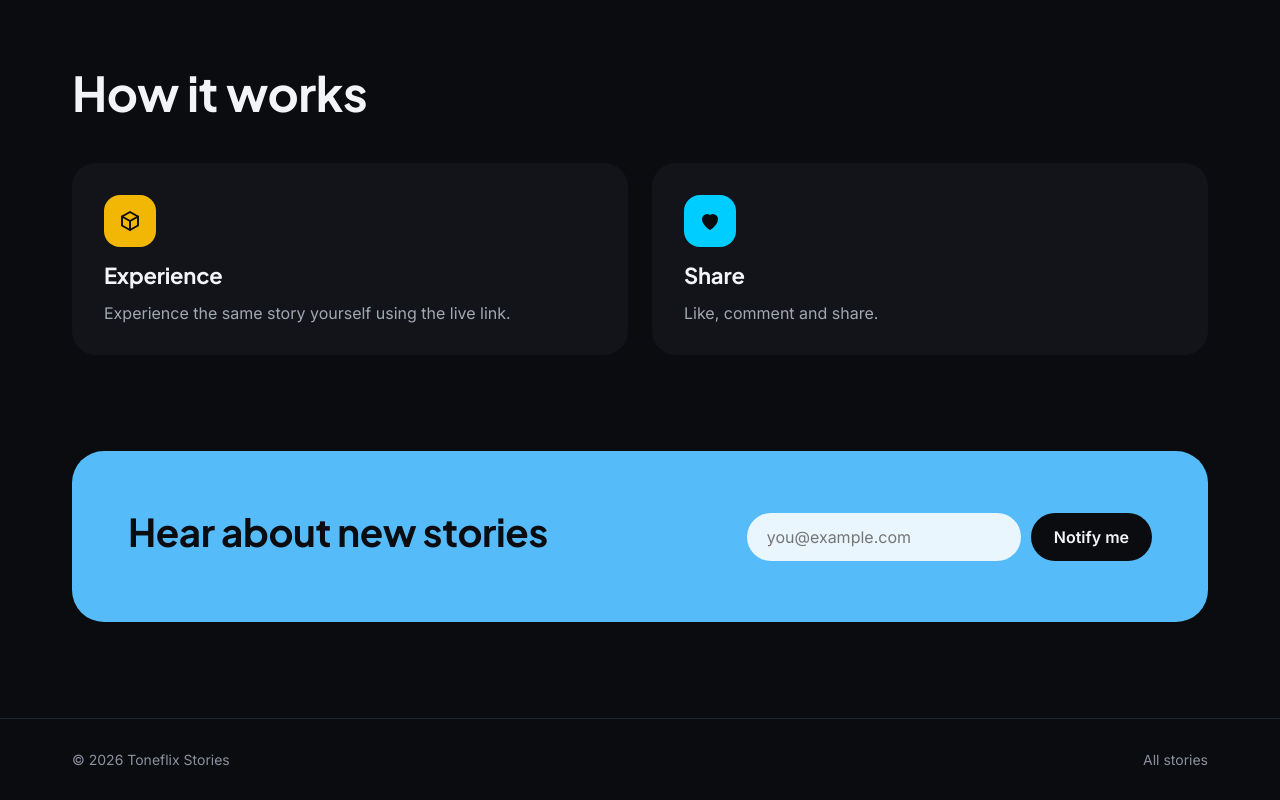
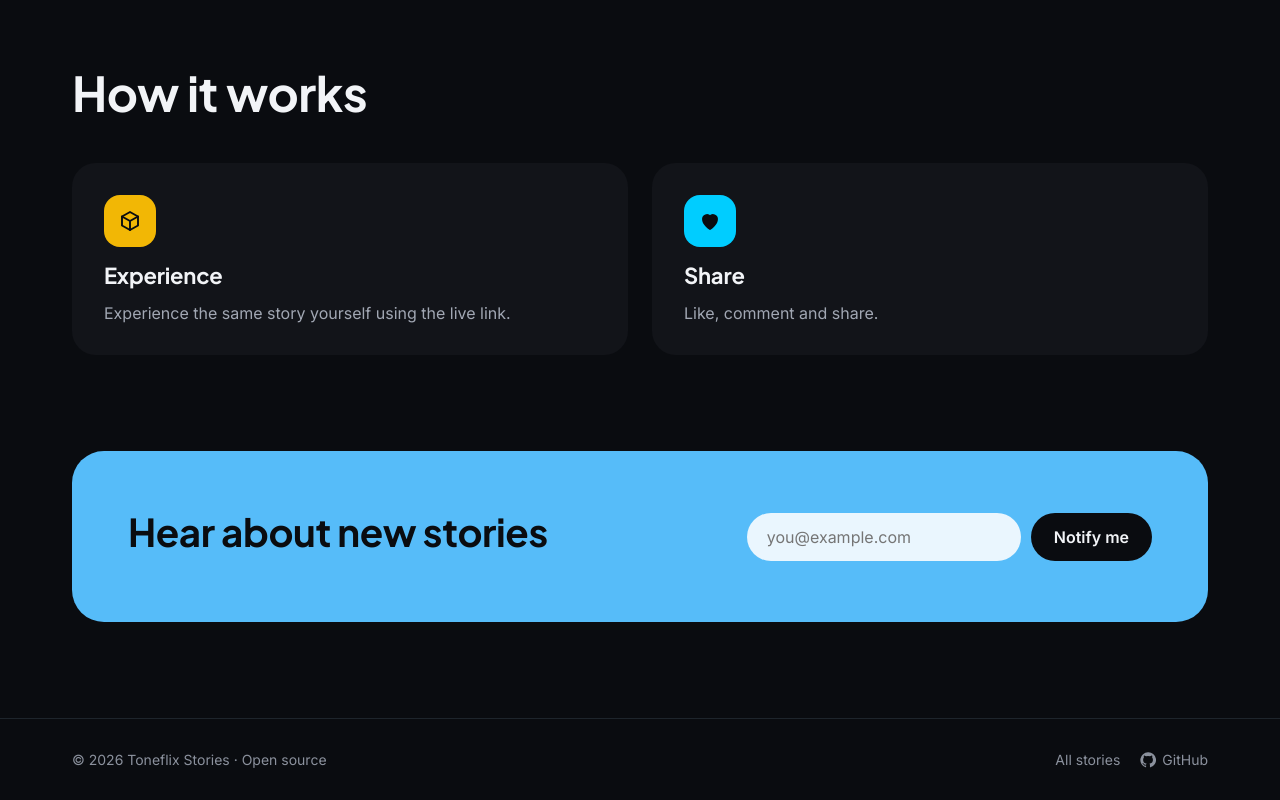
Before and after one commit to toneflix/stories, a Next.js app in the folder site/: page / in a window 1280 px wide. Shown: the part 1863-2663 px from the top of the page. Built offline with nearby package versions, Linux system fonts and the light colour scheme; no server answers.

Commit message:
feat: link to the GitHub repo and note it's open source

```diff
--- a/site/src/app/globals.css
+++ b/site/src/app/globals.css
@@ -597,8 +597,20 @@ input {
 }
 
 .site-footer a {
+  display: inline-flex;
+  align-items: center;
+  gap: 6px;
   color: var(--subtle);
   text-decoration: none;
+}
+
+.site-footer a:hover {
+  color: var(--text);
+}
+
+.footer-links {
+  display: flex;
+  gap: 20px;
 }
 
 @media (max-width: 900px) {
@@ -740,8 +752,28 @@ input {
 .app-nav-foot {
   margin-top: auto;
   padding: 0 8px;
+  display: flex;
+  flex-direction: column;
+  gap: 8px;
   font-size: 12px;
   color: var(--faint);
+}
+
+.app-nav-foot p {
+  margin: 0;
+}
+
+.app-nav-foot a {
+  display: inline-flex;
+  align-items: center;
+  gap: 6px;
+  color: var(--subtle);
+  text-decoration: none;
+  font-size: 13px;
+}
+
+.app-nav-foot a:hover {
+  color: var(--text);
 }
 
 .app-main {
--- a/site/src/app/page.tsx
+++ b/site/src/app/page.tsx
@@ -1,9 +1,10 @@
 import Image from 'next/image';
 import Link from 'next/link';
 import { HeaderAccount } from '@/components/HeaderAccount';
-import { CubeIcon, HeartIcon, PlayIcon } from '@/components/Icons';
+import { CubeIcon, GitHubIcon, HeartIcon, PlayIcon } from '@/components/Icons';
 import { NotifyForm } from '@/components/NotifyForm';
 import { releasedStories, themeLabel } from '@/content/stories';
+import { repoUrl } from '@/lib/site';
 
 export default function Home() {
   const demo = releasedStories[0];
@@ -18,6 +19,7 @@ export default function Home() {
         <nav className="site-nav" aria-label="Main">
           <Link href="/stories">Stories</Link>
           <a href="#how">About</a>
+          <a href={repoUrl}>GitHub</a>
         </nav>
         <div className="site-actions">
           <HeaderAccount />
@@ -126,8 +128,14 @@ export default function Home() {
 
       <footer className="site-footer">
         <div className="wrap">
-          <span>© {new Date().getFullYear()} Toneflix Stories</span>
-          <Link href="/stories">All stories</Link>
+          <span>© {new Date().getFullYear()} Toneflix Stories · Open source</span>
+          <div className="footer-links">
+            <Link href="/stories">All stories</Link>
+            <a href={repoUrl}>
+              <GitHubIcon size={16} />
+              GitHub
+            </a>
+          </div>
         </div>
       </footer>
     </div>
--- a/site/src/components/Icons.tsx
+++ b/site/src/components/Icons.tsx
@@ -131,3 +131,12 @@ export const GoogleIcon = ({ size = 18, className }: P) => (
     <path fill="#EA4335" d="M12 4.75c1.77 0 3.35.61 4.6 1.8l3.44-3.44A11.5 11.5 0 0 0 12 0 12 12 0 0 0 1.26 6.61l4.01 3.1C6.22 6.86 8.87 4.75 12 4.75z" />
   </svg>
 );
+
+export const GitHubIcon = ({ size = 18, className }: P) => (
+  <svg width={size} height={size} viewBox="0 0 24 24" aria-hidden className={className}>
+    <path
+      fill="currentColor"
+      d="M12 .5a11.5 11.5 0 0 0-3.64 22.41c.58.1.79-.25.79-.56v-2c-3.2.7-3.88-1.37-3.88-1.37-.52-1.33-1.28-1.69-1.28-1.69-1.05-.71.08-.7.08-.7 1.16.08 1.77 1.19 1.77 1.19 1.03 1.77 2.7 1.26 3.36.96.1-.75.4-1.26.73-1.55-2.55-.29-5.24-1.28-5.24-5.69 0-1.26.45-2.29 1.19-3.09-.12-.29-.52-1.46.11-3.05 0 0 .97-.31 3.17 1.18a11 11 0 0 1 5.77 0c2.2-1.49 3.17-1.18 3.17-1.18.63 1.59.23 2.76.11 3.05.74.8 1.19 1.83 1.19 3.09 0 4.42-2.69 5.39-5.26 5.68.41.36.78 1.06.78 2.14v3.17c0 .31.21.67.8.56A11.5 11.5 0 0 0 12 .5z"
+    />
+  </svg>
+);
--- /dev/null
+++ b/site/src/lib/site.ts
@@ -0,0 +1 @@
+export const repoUrl = 'https://github.com/toneflix/stories';
```
Also changed, not shown: site/src/components/AppNav.tsx (+9 -2 lines).
